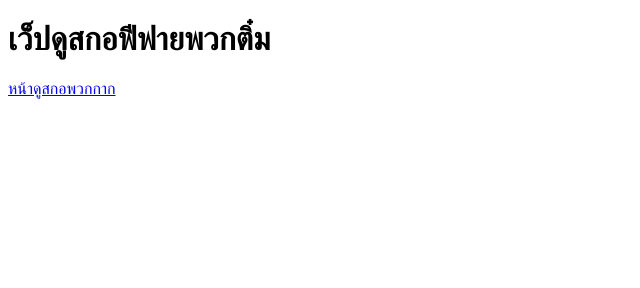
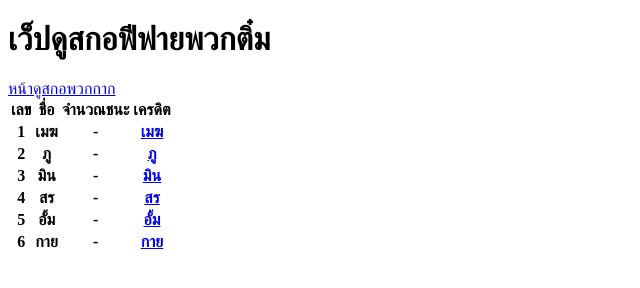
Before and after one commit to kongeiei01/Website-to-view-Free-Fire-scores, a plain HTML site: page index.html in a window 1280 px wide. Shown: the whole page, without its empty margins (0-640 px from the left). Drawn offline with Linux system fonts and the light colour scheme.

Commit message:
Add files via upload

```diff
--- a/index.html
+++ b/index.html
@@ -8,5 +8,47 @@
 <body>
     <h1>เว็ปดูสกอฟีฟายพวกติ๋ม</h1>
     <a href="about.html">หน้าดูสกอพวกกาก</a>
+    <table>
+        <tr>
+            <th>เลข</th>
+            <th>ชื่อ</th>
+            <th>จำนวณชนะ</th>
+            <th>เครดิต</th>
+        </tr>
+        <tr>
+            <th>1</th>
+            <th>เมฆ</th>
+            <th>-</th>
+            <th><a href="https://www.facebook.com/pann.thr.yim.srwl?locale=th_TH">เมฆ</a></th>
+        </tr>
+        <tr>
+            <th>2</th>
+            <th>ภู</th>
+            <th>-</th>
+            <th> <a href="https://www.facebook.com/phu.na.523826?locale=th_TH">ภู</a></th>
+        </tr>
+        <tr>
+            <th>3</th>
+            <th>มิน</th>
+            <th>-</th>
+            <th><a href="https://www.facebook.com/sujirachai.boonprasit?locale=th_TH">มิน</a></th>
+        </tr>
+            <th>4</th>
+            <th>สร</th>
+            <th>-</th>
+            <th><a href="https://www.facebook.com/kabl.mob?locale=th_TH">สร</a></th>
+        <tr>
+            <th>5</th>
+            <th>อั้ม</th>
+            <th>-</th>
+            <th><a href="https://www.facebook.com/xphi.chati.nakh.wad?locale=th_TH">อั้ม</a></th>
+            </tr>
+        <tr>
+            <th>6</th>
+            <th>กาย</th>
+            <th>-</th>
+            <th><a href="https://www.facebook.com/wichai.nuchthong?locale=th_TH">กาย</a></th>
+            </tr>
+    </table>
 </body>
 </html>
```
